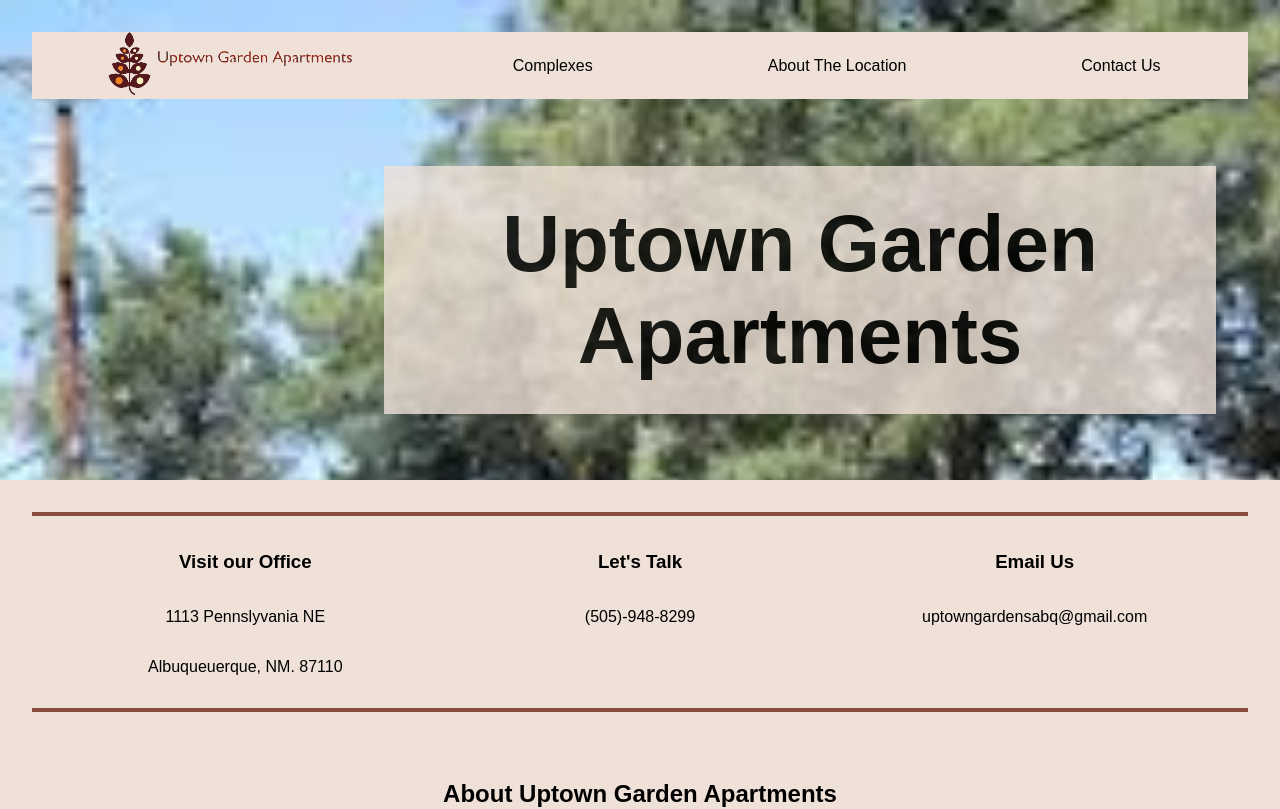
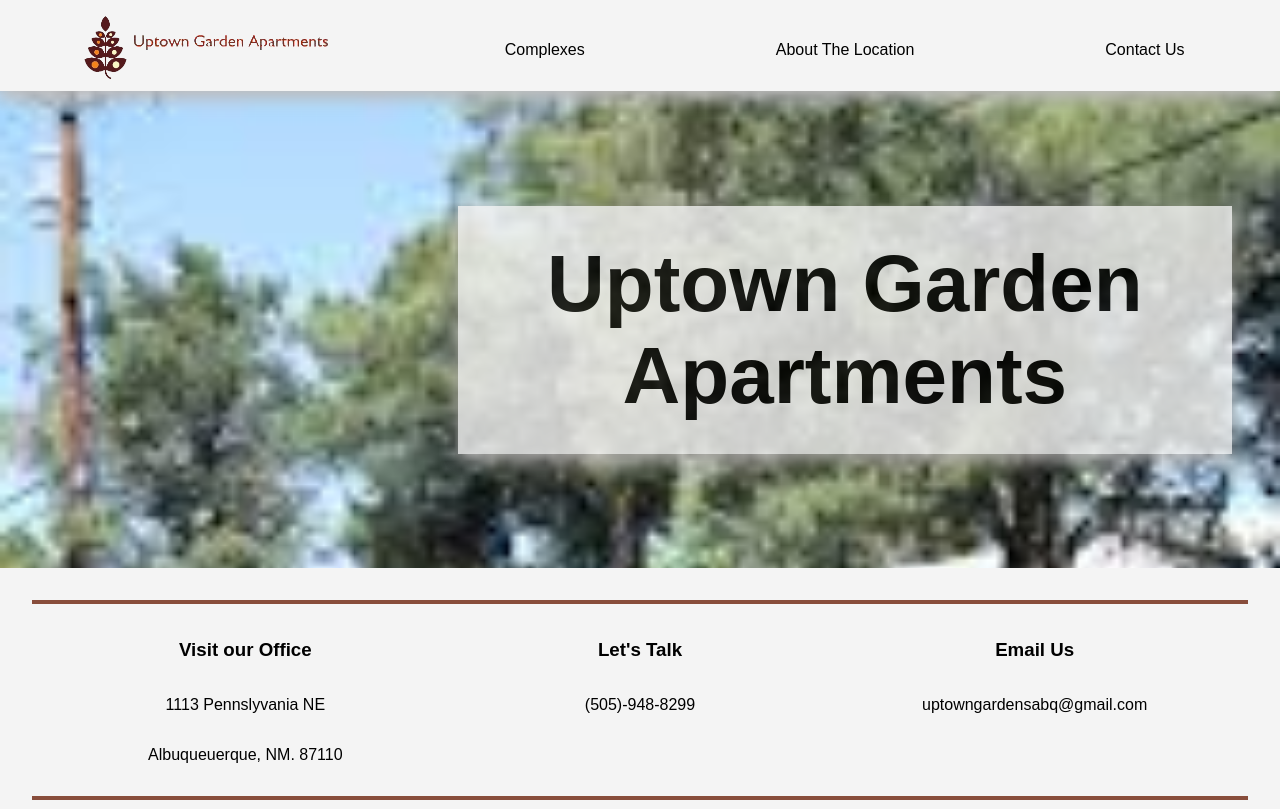
Before and after one commit to piperjarrett/uptown-garden-apartments, a React (Create React App) app: page / in a window 1280 px wide. Shown: the top 809 px of the page. Built offline with nearby package versions, Linux system fonts and the light colour scheme.

Commit message:
add color change

```diff
--- a/src/Apartment/Apartment.css
+++ b/src/Apartment/Apartment.css
@@ -1,5 +1,6 @@
 .ind-apartment-info {
-    background: #efe1d8;
+    background: #cb957c;
+    box-shadow: 0px 8px 16px 0px rgb(186, 183, 183);
     display: flex;
     flex-direction: column;
     align-items: flex-start;
@@ -25,12 +26,13 @@
     opacity: .8; */
     /* background: rgba(244,244,244,1);
      */
-     background-color: #efe1d8
+     background-color: #f4f4f4
 }
 
 .header-rent-price {
     margin-top: 0rem;
-    background: #efe1d8;
+    background: #cb957c;
+    box-shadow: 0px 8px 16px 0px rgb(186, 183, 183);
     /* width: 25rem; */
     height: 2rem;
     margin-left: 2rem;
@@ -52,7 +54,7 @@
 
 button {
     padding: 1rem;
-    background: #db8342;
+    background: lightblue;
     border: none;
     margin: 0.5rem;
     width: 8rem;
@@ -73,7 +75,7 @@ button:hover {
 
 .ind-apartment-bottom {
     /* background: rgba(244,244,244,1); */
-    background-color: #efe1d8;
+    background-color: #f4f4f4;
     margin: 0rem;
     padding: 1rem;
     width: 100%;
@@ -92,7 +94,7 @@ button:hover {
 .apartment-layout {
     width: 30vw;
     margin: 2rem;
-    background-color: #efe1d8;
+    background-color: #f4f4f4;
 }
 
 .amentities-paragraphs {
--- a/src/Complexes/Complexes.css
+++ b/src/Complexes/Complexes.css
@@ -1,8 +1,8 @@
 
 
 .complexes {
-    background: #efe1d8;
-    padding: 1rem;
+    background:#f4f4f4 ;
+    /* padding: 1rem; */
 }
 
 .complex-info {
@@ -21,9 +21,10 @@
 .complex-apartments-wrapper {
     display: flex;
     justify-content: center;
-    background-color: #cb957c;
+    background-color: #cb957c ;
     /* width: 100%; */
     padding: 2rem;
+    margin-bottom: 1rem;
 
 }
 .complex-apartment-div {
--- a/src/Complexes/Complexes.js
+++ b/src/Complexes/Complexes.js
@@ -77,10 +77,6 @@ const Complexes = () => {
               </div>
             </SwiperSlide>
             <SwiperSlide className="swiper-slide">
-              <NavLink
-                to="/2bed/1bath"
-                style={{ color: "inherit", textDecoration: "none" }}
-              >
               <div
                 className="complex-apartment-div"
                 style={{
@@ -88,9 +84,13 @@ const Complexes = () => {
                   backgroundSize: "cover",
                 }}
               >
+                <NavLink
+                  to="/2bed/1bath"
+                  style={{ color: "inherit", textDecoration: "none" }}
+                >
                   <p>3 Bed, 2 Bath</p>
+                </NavLink>
               </div>
-              </NavLink>
             </SwiperSlide>
           </Swiper>
         </div>
--- a/src/Footer/Footer.css
+++ b/src/Footer/Footer.css
@@ -4,6 +4,7 @@ footer {
     align-items: center;
     justify-content: space-between;
     background-color: #cb957c;
+    flex-wrap: wrap;
 
 }
 
@@ -12,6 +13,7 @@ footer {
     display: flex;
     justify-content: space-around;
     align-items: flex-start;
+    flex-wrap: wrap;
 }
 
 .footer-logo {
--- a/src/GoogleMap/MapComponent.js
+++ b/src/GoogleMap/MapComponent.js
@@ -18,7 +18,7 @@ const MapComponent = () => {
   return (
     <div style={{ height: "50vh", width: "80vw" }}>
       <GoogleMapReact
-        // bootstrapURLKeys={{ key: process.env.REACT_APP_API_KEY }}
+        bootstrapURLKeys={{ key: process.env.REACT_APP_API_KEY }}
         defaultCenter={center}
         defaultZoom={15}
         yesIWantToUseGoogleMapApiInternals
--- a/src/Home/Home.css
+++ b/src/Home/Home.css
@@ -1,14 +1,19 @@
+.home-header {
+    display: flex;
+    justify-content: flex-end;
+    margin: 3rem;
+}
 h1 {
-    background: #efe1d8;
+    background: #f4f4f4;
+    box-shadow: 0px 8px 16px 0px rgb(186, 183, 183);
     opacity: .8;
     padding: 2rem;
     width: 60%;
     font-size: 5rem;
-    margin-left: 30%;
 }
 
 .homepage-content-container {
-    background: #efe1d8;
+    background: #f4f4f4;
     padding: 2rem;
 }
 
@@ -35,3 +40,7 @@ h1 {
 .about-paragraph {
     width: 50%;
 }
+
+.address {
+    cursor: pointer;
+}
--- a/src/Home/Home.js
+++ b/src/Home/Home.js
@@ -1,15 +1,30 @@
 import "./Home.css";
+import horizontalLogo from "../assets/IMG_5558.PNG";
+import verticalLogo from "../assets/logo.PNG";
 
 const Home = () => {
+  const openMaps = () => {
+    window.open(
+      "https://www.google.com/maps/place/1113+Pennsylvania+St+NE,+Albuquerque,+NM+87110/@35.0899596,-106.5596542,17z/data=!3m1!4b1!4m6!3m5!1s0x87220aeac3a8918d:0x4a52193d676cae5f!8m2!3d35.0899596!4d-106.5596542!16s%2Fg%2F11h2p857b4"
+    );
+  };
   return (
     <div className="home">
-      <h1>Uptown Garden Apartments</h1>
+      <div className="home-header">
+        {/* <img src={horizontalLogo} alt="apartment-logo" />
+        <img src={verticalLogo} alt="apartment-logo" /> */}
+        <h1>Uptown Garden Apartments</h1>
+      </div>
       <div className="homepage-content-container">
         <div className="homepage-contact">
           <div className="homepage-contact-info">
             <h3>Visit our Office</h3>
-            <p>1113 Pennslyvania NE</p>
-            <p>Albuqueuerque, NM. 87110</p>
+            <p onClick={openMaps} className="address">
+              1113 Pennslyvania NE
+            </p>
+            <p onClick={openMaps} className="address">
+              Albuqueuerque, NM. 87110
+            </p>
           </div>
           <div className="homepage-contact-info">
             <h3>Let's Talk</h3>
--- a/src/NavBar/NavBar.css
+++ b/src/NavBar/NavBar.css
@@ -1,9 +1,12 @@
 .nav-bar {
-  margin: 2rem;
     display: flex;
     align-items: center;
     justify-content: space-around;
-    background-color: #efe1d8;
+    background-color: #f4f4f4;
+    flex-wrap: wrap;
+    padding-top: 1rem;
+    padding-bottom: 0.5rem;
+    box-shadow: 0px 8px 16px 0px rgb(189, 188, 188);
 }
 .logo {
   display: flex;
@@ -27,7 +30,7 @@
   .dropdown-content  {
     display: none;
     position: absolute;
-    background-color: #efe1d8;
+    background-color: #f4f4f4;
     min-width: 160px;
     box-shadow: 0px 8px 16px 0px rgb(189, 188, 188);
     z-index: 1;
@@ -35,7 +38,7 @@
   .dropdown-content-contact {
     display: none;
     position: absolute;
-    background-color: #efe1d8;
+    background-color: #f4f4f4;
     min-width: 160px;
     box-shadow: 0px 8px 16px 0px rgb(189, 188, 188);
     z-index: 1;
```
Lines whose indentation alone changed are shown as unchanged.
